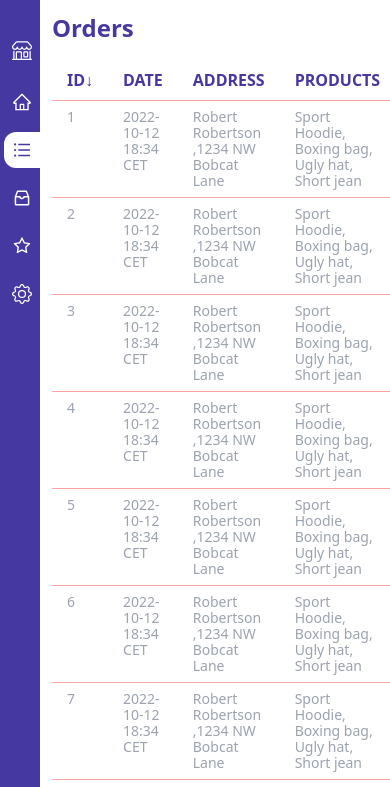
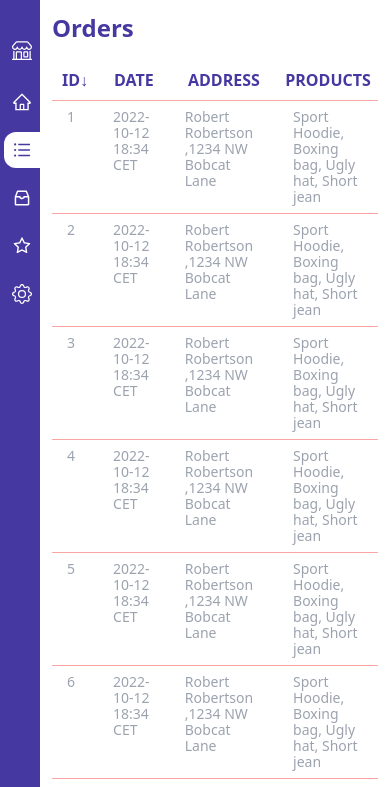
Before and after one commit to gift56/dashboard, a React (Vite) app: page /orders in a window 390 px wide. Shown: the top 787 px of the page. Built offline with nearby package versions, Linux system fonts and the light colour scheme.

Commit message:
working on mobile view

```diff
--- a/src/Page/Order.jsx
+++ b/src/Page/Order.jsx
@@ -88,7 +88,7 @@ const Order = () => {
   );
 
   return (
-    <div className="p-3 sm:p-5 w-full bg-white sm:my-2 sm:mr-8 sm:rounded-3xl">
+    <div className="p-3 sm:p-5 w-full bg-white sm:my-2 sm:mr-8 sm:rounded-3xl overflow-scroll sm:overflow-x-hidden">
       <h1 className="text-primary font-bold text-2xl sm:text-3xl mb-4">
         Orders
       </h1>
@@ -98,7 +98,7 @@ const Order = () => {
             {Object.keys(columns).map((ck) => (
               <th
                 onClick={() => updateSorting(ck)}
-                className="cursor-pointer font-bold px-[15px] py-[8px] align-top text-primary uppercase border-b border-red-300"
+                className="cursor-pointer font-bold  sm:px-[15px] py-[8px] align-top text-primary uppercase border-b border-red-300"
                 key={ck}
               >
                 {columns[ck]}
```
